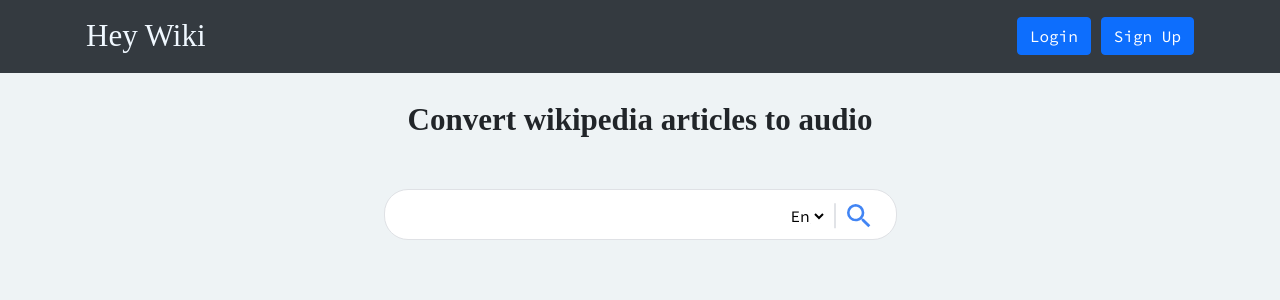
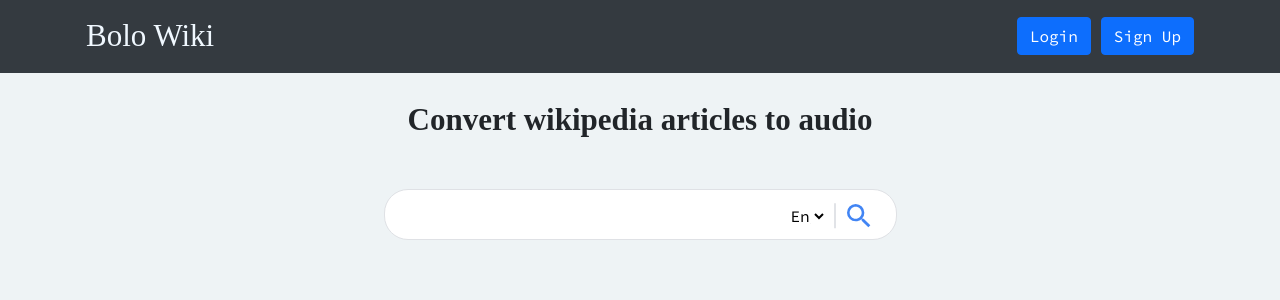
Before and after one commit to sid597/bolowiki.com, a Flask app: page / in a window 1280 px wide. Shown: the top 300 px of the page. Run offline with Flask 2, Linux system fonts and the light colour scheme; parts of the project's set-up code (start-up, migrations or seed data) failed here and were passed over; some libraries are stand-ins or nearby versions; some web fonts are replaced.

Commit message:
Changed name from heywiki to bolowiki

```diff
--- a/bolowikiApp/templates/index.html
+++ b/bolowikiApp/templates/index.html
@@ -7,7 +7,7 @@
       rel="stylesheet"
     />
     <meta charset="utf-8" />
-    <title>Hey Wiki</title>
+    <title>Bolo Wiki</title>
     <meta
       name="viewport"
       content="width=device-width, initial-scale=1, shrink-to-fit=no"
@@ -42,7 +42,7 @@
                 font-size: 31px;
                 color: aliceblue;
               "
-              >Hey Wiki</span
+              >Bolo Wiki</span
             >
           </a>
 
```
